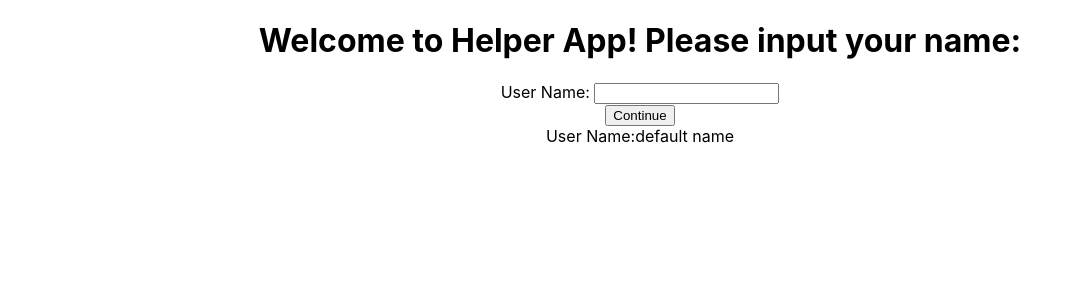
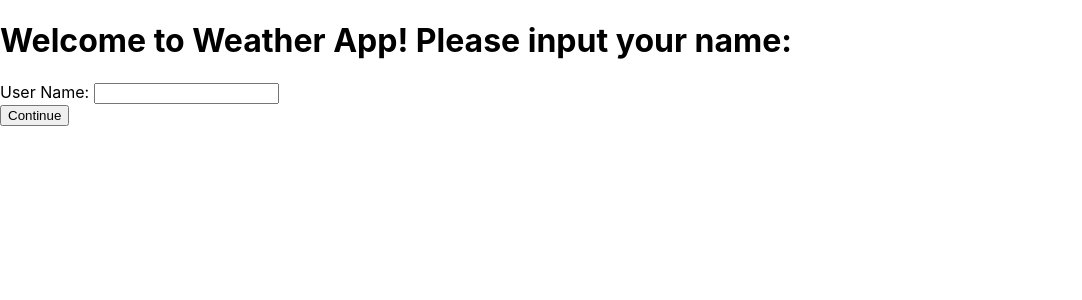
Before and after one commit to Lia711/weather-app, a React (Create React App) app: page / in a window 1280 px wide. Shown: the top 300 px of the page, without its empty margins (0-1082 px from the left). Built offline with nearby package versions, Linux system fonts and the light colour scheme.

Commit message:
implemented some routing

```diff
--- a/package.json
+++ b/package.json
@@ -8,6 +8,7 @@
     "@testing-library/user-event": "^13.5.0",
     "react": "^18.2.0",
     "react-dom": "^18.2.0",
+    "react-router-dom": "^6.13.0",
     "react-scripts": "5.0.1",
     "web-vitals": "^2.1.4"
   },
--- a/src/App.jsx
+++ b/src/App.jsx
@@ -4,26 +4,35 @@ import { useState } from 'react';
 import Login from './components/Login/Login';
 import Home from './components/Home/Home';
 import Button from './components/Button/Button';
+import { Route, Routes, Router } from "react-router-dom";
+import { useNavigate } from "react-router-dom";
+
 
 function App() {
   const [user, setUser] = useState("default name");
+  const navigate = useNavigate();
+
   let userName;
-  const handleSubmit = event => {
+  const handleInput = event => {
     event.preventDefault();
+    console.log("username", event)
     userName = event.target.value;
     setUser(userName)
-    if (userName) {
+    //navigate("/home");
+    if (userName!="") {
       setUser(userName);
+      navigate("/home");
     } else {
       alert("Type in a user name")
     }
   }
   return (
-    <div className="App">
-        <Login handleSubmit={handleSubmit}/>
-        <Button buttonText={"Continue"} onClick={handleSubmit}/>
-        <Home user={user} />
-    </div>
+    <>
+        <Routes>
+          <Route path="/" element={<Login handleSubmit={handleInput} />} />
+          <Route path="/home" element={<Home user={user}/>} />
+        </Routes>
+    </>
   );
 }
 
--- a/src/components/Home/Home.jsx
+++ b/src/components/Home/Home.jsx
@@ -3,8 +3,9 @@ import "./Home.scss"
 
 const Home = (props) => {
     const {user} = props;
+    console.log("user", user)
   return (
-    <div>User Name:{user}</div>
+    <div>User Name: {user}</div>
   )
 }
 
--- a/src/components/Login/Login.jsx
+++ b/src/components/Login/Login.jsx
@@ -4,17 +4,22 @@ import Button from '../Button/Button';
 
 const Login = (props) => {
     const {handleSubmit} = props;
+
+
+
   return (
     <div className='login'>
-        <h1>Welcome to Helper App! Please input your name:</h1>
-        <form className="login-form" onSubmit={handleSubmit}>
+        <h1>Welcome to Weather App! Please input your name:</h1>
+        <form className="login-form" >
           <label htmlFor="userName">User Name: </label>
           <input
             type="text"
             name="userName"
             className="login-form__input"
+            onChange = {handleSubmit}
           />
         </form>
+        <Button buttonText={"Continue"}/>
     </div>
   )
 }
--- a/src/index.js
+++ b/src/index.jsx
@@ -1,5 +1,6 @@
 import React from 'react';
 import ReactDOM from 'react-dom/client';
+import { BrowserRouter as Router } from "react-router-dom";
 import './index.css';
 import App from './App';
 import reportWebVitals from './reportWebVitals';
@@ -7,7 +8,9 @@ import reportWebVitals from './reportWebVitals';
 const root = ReactDOM.createRoot(document.getElementById('root'));
 root.render(
   <React.StrictMode>
-    <App />
+     <Router>
+      <App />
+    </Router>
   </React.StrictMode>
 );
 
```
Also changed, not shown: 1 other file (tests, documents, lock files or other folders).
